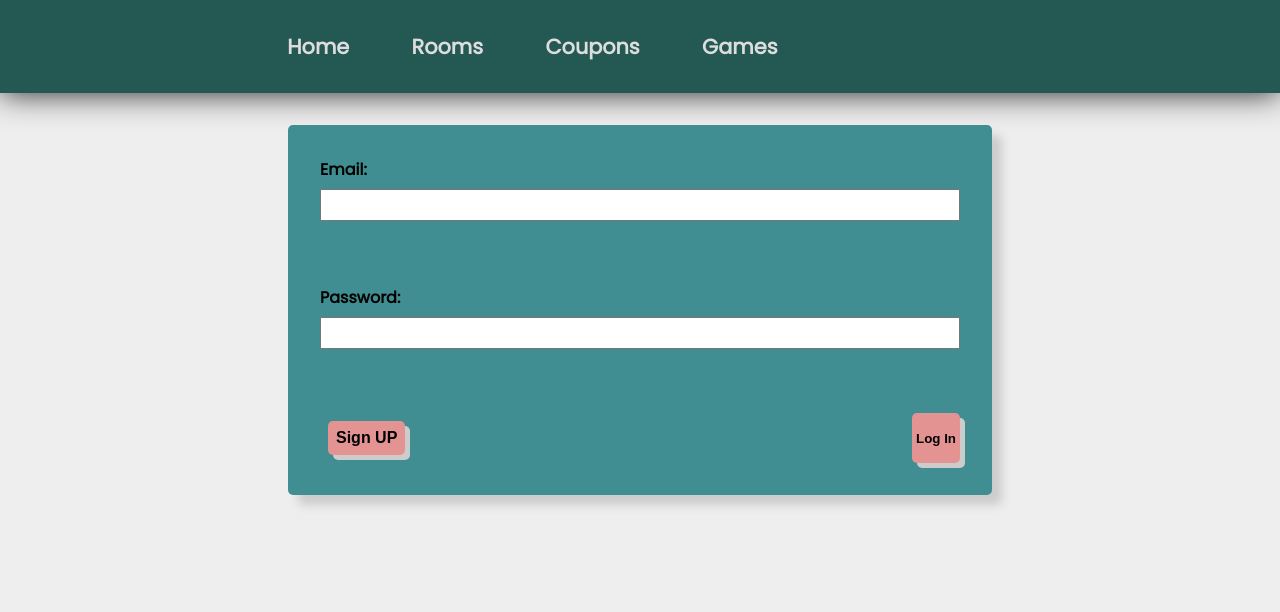
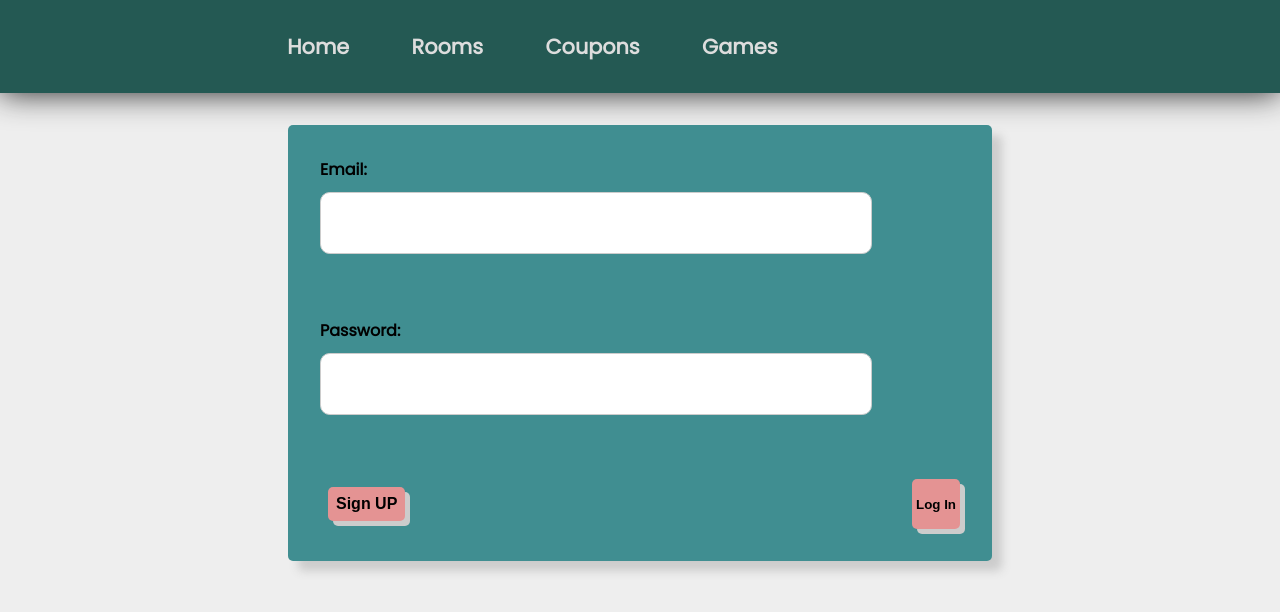
Before and after one commit to LeoAlles/Playful-Chat, a React (Create React App) app in the folder front/: page / in a window 1280 px wide. Shown: the top 612 px of the page. Built offline with nearby package versions, Linux system fonts and the light colour scheme.

Commit message:
improving formats

```diff
--- a/front/src/Components/NavButton/NavButton.tsx
+++ b/front/src/Components/NavButton/NavButton.tsx
@@ -1,12 +1,12 @@
 import React from "react";
 import styled from "styled-components";
 
-type NavButtonProps = {
+type props = {
   link: string;
   children: string;
 };
 
-const NavButton: React.FC<NavButtonProps> = ({ link, children }) => {
+function NavButton({ link, children }: props){
   const handleClick = () => {
     window.location.href = link;
   };
--- a/front/src/Components/Selects/SelectCoupon/SelectCoupon.tsx
+++ b/front/src/Components/Selects/SelectCoupon/SelectCoupon.tsx
@@ -2,20 +2,22 @@ import React, { ChangeEvent, useEffect, useState } from 'react'
 import CouponService from '../../../Services/CouponService'
 import styled from 'styled-components'
 import Coupon from '../../../Entities/Coupon'
+import LoginService from '../../../Services/LoginService'
 
-type SelectCouponProps = {
+type props = {
   changeSelectedCoupon: (selectedCoupon: Coupon | null) => void
 }
 
-const SelectCoupon: React.FC<SelectCouponProps> = ({
-  changeSelectedCoupon,
-}) => {
+function SelectCoupon({changeSelectedCoupon}: props){
   const [coupons, setCoupons] = useState<Coupon[]>([]);
 
   useEffect(() => {
     const fetchCoupons = async () => {
       const coupons = await CouponService.searchAll();
-      setCoupons(coupons);
+      const me = LoginService.getLogged()?.id
+      if(!me) return
+
+      setCoupons(coupons.filter((c: Coupon) => c.creator.id == me));
     };
 
     fetchCoupons();
--- a/front/src/Pages/Games/SearchGames.tsx
+++ b/front/src/Pages/Games/SearchGames.tsx
@@ -5,7 +5,7 @@ import Game from "../../Entities/Game"
 import NavButton from '../../Components/NavButton/NavButton';
 import LoginService from '../../Services/LoginService';
 
-const GamesSearch = () => {
+function GamesSearch(){
   const [games, setGames] = useState<Game[]>([]);
   const [filteredGames, setFilteredGames] = useState<Game[]>([]);
 
@@ -85,7 +85,7 @@ const GamesSearch = () => {
                 Answer
               </Name>
               <Value>
-                {game.answer}
+                {onlyMine ? game.answer : "-"}
               </Value>
             </FieldContainer>
           </GameListItem>
--- a/front/src/Pages/Home/CreateUser.tsx
+++ b/front/src/Pages/Home/CreateUser.tsx
@@ -5,7 +5,7 @@ import moment from "moment";
 import UserService from "../../Services/UserService";
 import Toaster from "../../Components/Toaster/Toaster";
 
-const UserForm = () => {
+function CreateUserForm(){
   const [name, setName] = useState("");
   const [email, setEmail] = useState("");
   const [password, setPassword] = useState("");
@@ -77,7 +77,7 @@ const UserForm = () => {
   );
 };
 
-export default UserForm;
+export default CreateUserForm;
 
 const Container = styled.div`
   width: 75%;
--- a/front/src/Pages/Home/Home.tsx
+++ b/front/src/Pages/Home/Home.tsx
@@ -1,11 +1,11 @@
 import React, { useState } from "react"
 import LoginService from "../../Services/LoginService"
-import { HomeContainer, LoginCard, Form, Label, Submit, Input} from "./style"
+import { HomeContainer, LoginCard, Form, Label, Submit} from "./style"
 import styled from "styled-components";
 import NavButton from "../../Components/NavButton/NavButton";
 import Toaster from "../../Components/Toaster/Toaster";
 
-export default function     Home(){
+export default function Home(){
     const [name, setName] = useState("");
     const [password, setPassword] = useState("");
     const [message, setMessage] = useState("");
@@ -60,3 +60,12 @@ const FlexContainer = styled.div `
     display: flex;
     justify-content: right;
 `
+const Input = styled.input`
+    padding: 1em;
+    font-size: 1.2em;
+    border: 1px solid #ccc;
+    border-radius: 0.5em;
+    width: 80%;
+    margin-right: 1em;
+    margin-top: 0.5em;
+`;
--- a/front/src/Pages/Rooms/Room/Chat.tsx
+++ b/front/src/Pages/Rooms/Room/Chat.tsx
@@ -57,6 +57,7 @@ function Chat({roomId}: props) {
             senderId: currentUser?.id ?? 0,
             roomId: roomId
         })
+        setText("")
     };
 
     return (
@@ -105,8 +106,6 @@ const InputWrapper = styled.div`
     margin: 2em 0 2em 0;
 `;
 
-const Label = styled.label``;
-
 const Input = styled.input`
     padding: 1em;
     font-size: 1.2em;
--- a/front/src/Pages/Rooms/Room/Room.tsx
+++ b/front/src/Pages/Rooms/Room/Room.tsx
@@ -9,11 +9,9 @@ import Message from "../../../Entities/Message";
 import MessageService from "../../../Services/MessageService";
 import Chat from "./Chat";
 
-const RoomDisplay = () => {
+function RoomDisplay(){
   const {id} = useParams()
   const [room, setRoom] = useState<Room>()
-
-  const currentUser = LoginService.getLogged()
 
   useEffect(()=>{
       const fetchRoom = async ()=>{
```
Also changed, not shown: front/src/Pages/Rooms/Search/room.ts (deleted, +0 -12 lines). Lines whose indentation alone changed are shown as unchanged.
